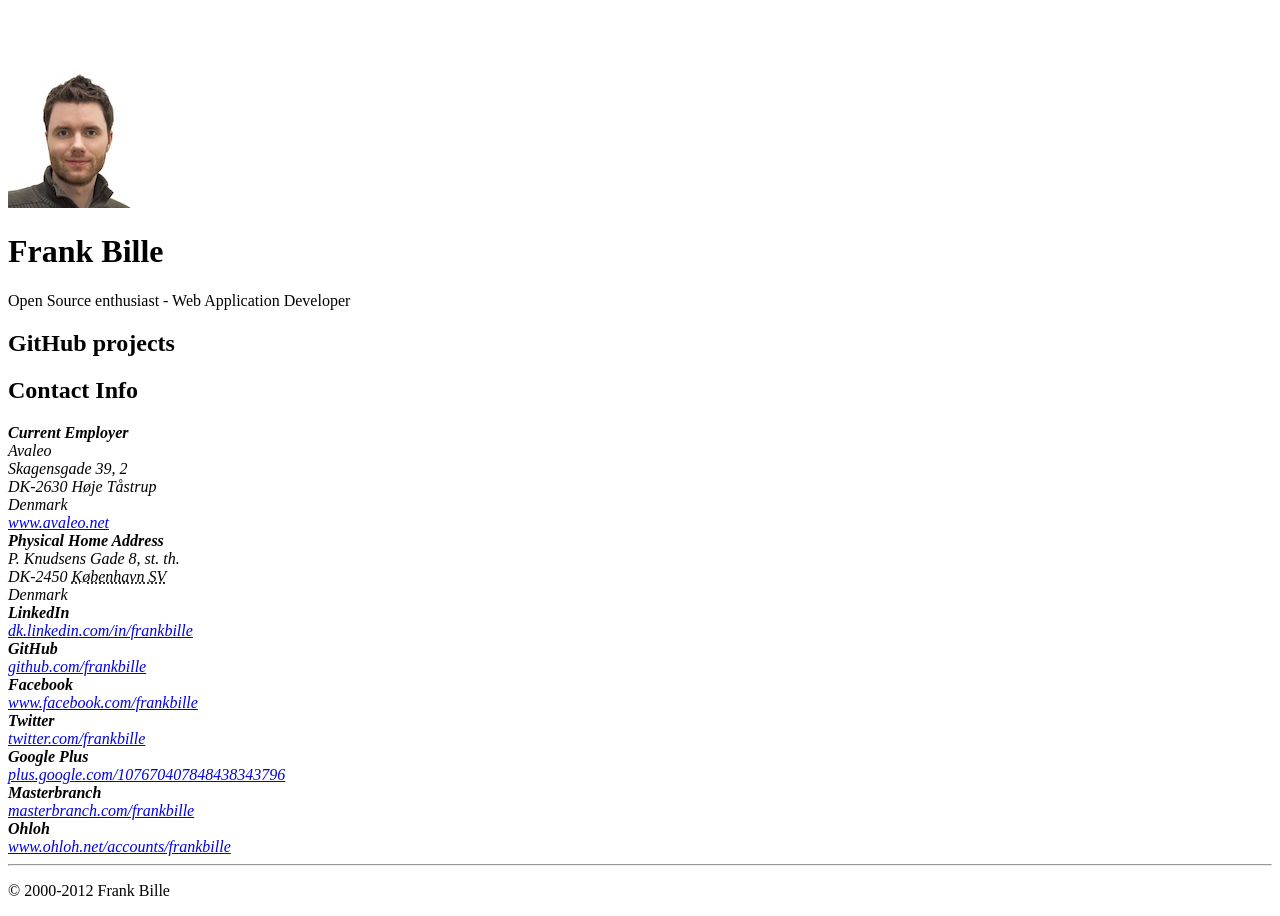
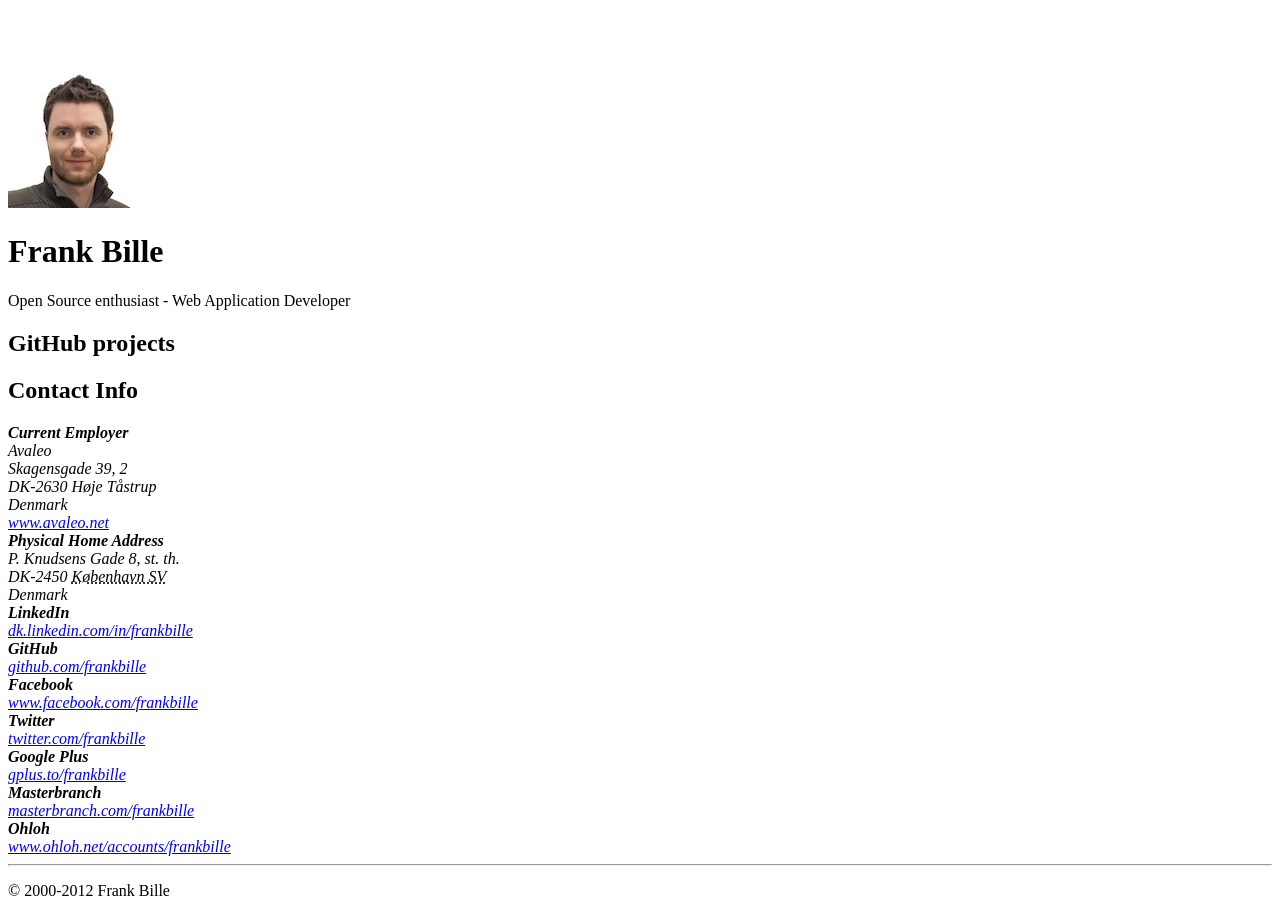
Before and after one commit to frankbille/frankbille.github.com, a Jekyll site: the page built from index.html, in a window 1280 px wide. Built offline with Jekyll 4.4.1, drawn with Linux system fonts in a browser that asks for light colours; nearby versions of some CDN libraries; Markdown is read by kramdown in place of the engine named in the settings; a style sheet for code colours, icons or effects is not loaded.

Commit message:
Use short url for G+ account

```diff
--- a/index.html
+++ b/index.html
@@ -67,7 +67,7 @@ title: Frank Bille
 		<address>
 			<strong>Google Plus</strong>
 			<br>
-			<a href="https://plus.google.com/107670407848438343796?rel=author">plus.google.com/107670407848438343796</a>
+			<a href="https://plus.google.com/107670407848438343796?rel=author">gplus.to/frankbille</a>
 		</address>
 		<address>
 			<strong>Masterbranch</strong>
```
